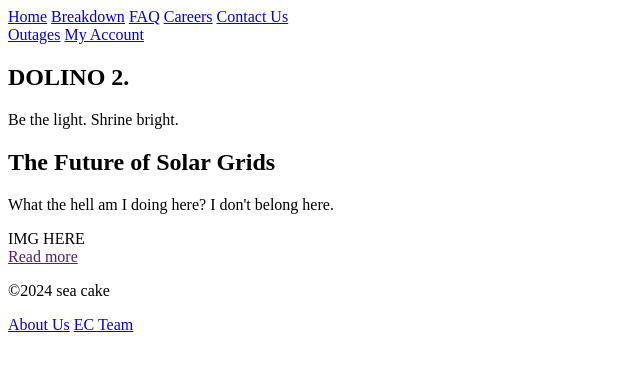
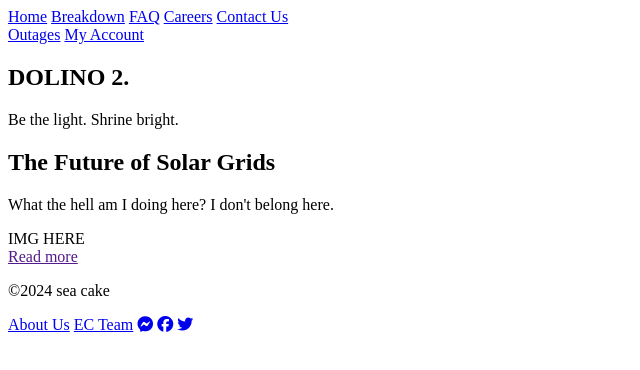
Before and after one commit to thandora/dolino-two, a plain HTML site: page index.html in a window 1280 px wide. Shown: the full height of the page, 0-640 px from the left. Drawn offline with Linux system fonts and the light colour scheme.

Commit message:
add icons

```diff
--- a/index.html
+++ b/index.html
@@ -3,6 +3,7 @@
   <head>
     <meta charset="UTF-8" />
     <meta name="viewport" content="width=device-width, initial-scale=1.0" />
+    <script src="https://kit.fontawesome.com/3273a2de81.js" crossorigin="anonymous"></script>
     <title>Dolino2</title>
   </head>
   <body>
@@ -43,8 +44,9 @@
         <p>©2024 sea cake</p>
         <a href="#">About Us</a>
         <a href="#">EC Team</a>
-        <a href="#"><img src="" alt=""></a>
-        <a href="#"><img src="" alt=""></a>
+        <a href="#"><i class="fa-brands fa-facebook-messenger"></i></a>
+        <a href="#"> <i class="fa-brands fa-facebook"></i></a>
+        <a href="#"><i class="fa-brands fa-twitter"></i></a>
       </div>
     </div>
   </body>
```
